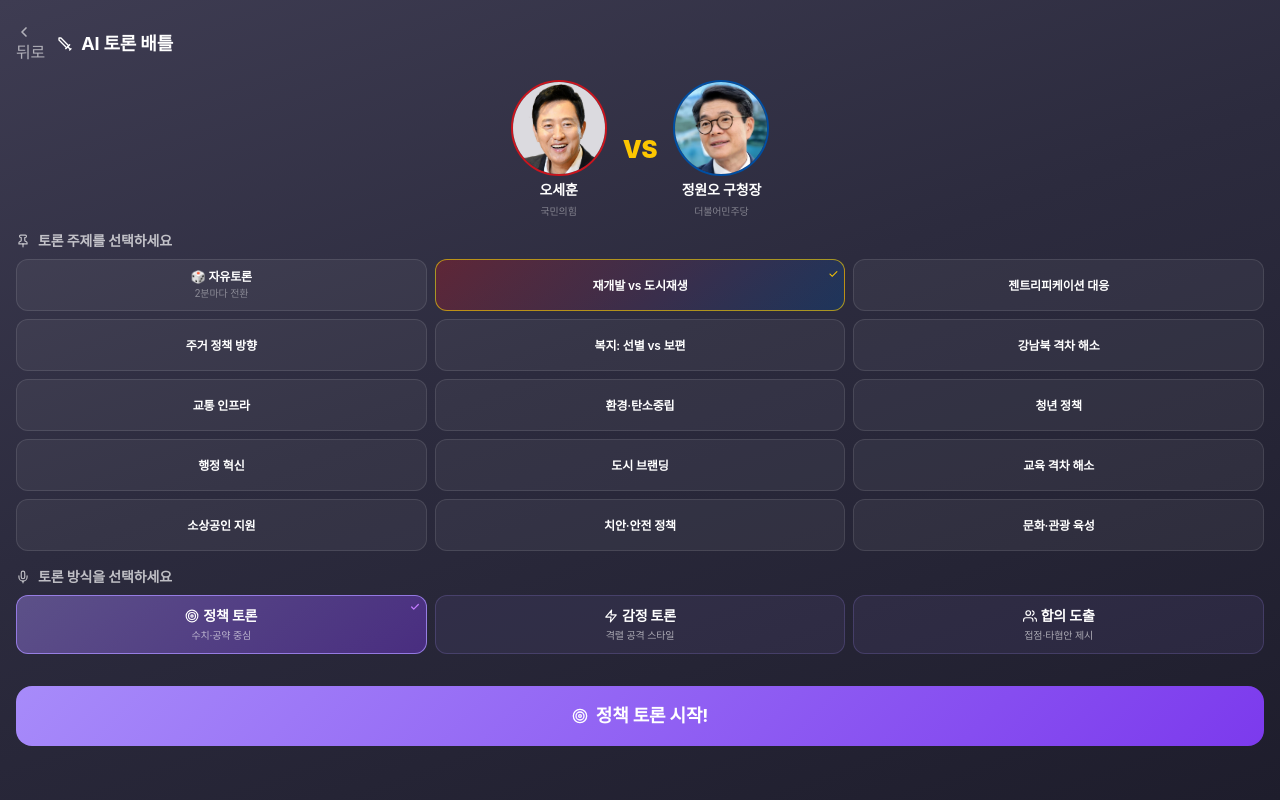
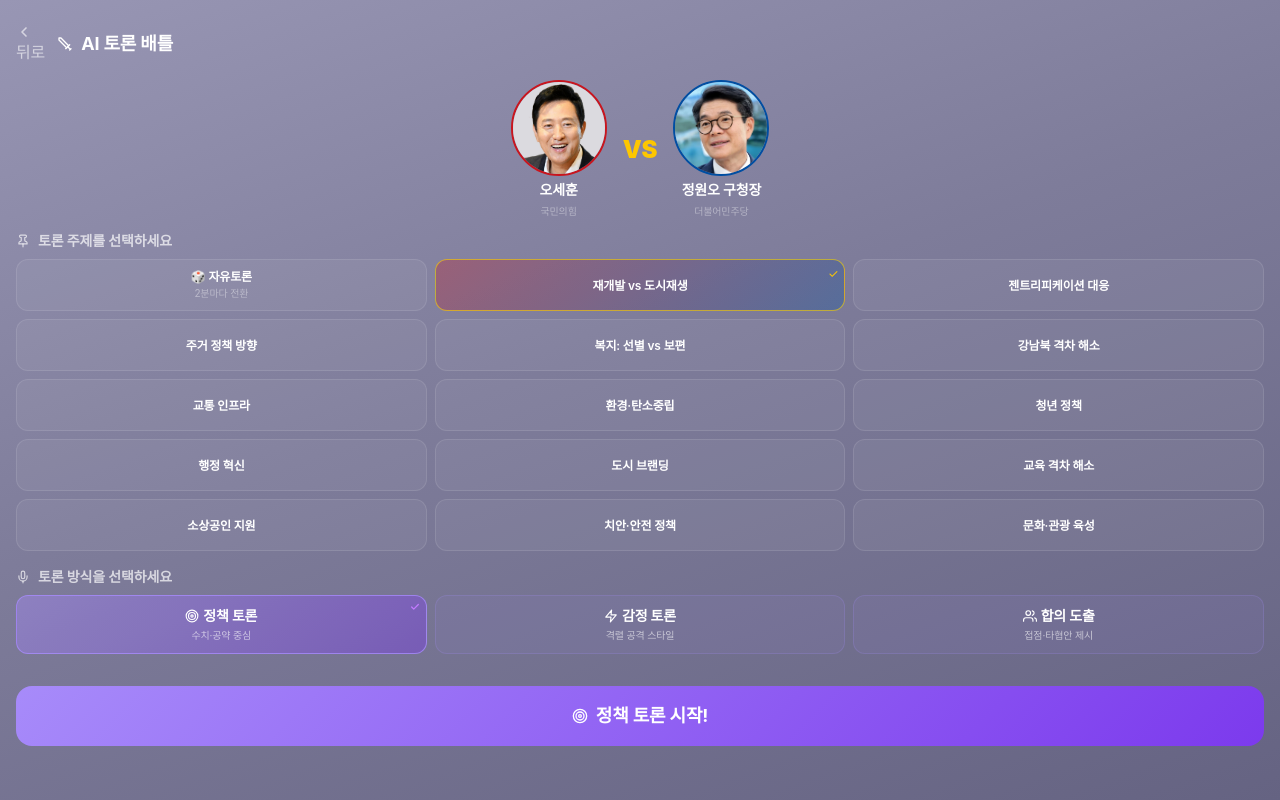
Before and after one commit to seojoonkim/polichat, a React (Vite) app: page /debate in a window 1280 px wide. Built offline with nearby package versions, Linux system fonts and the light colour scheme; a web font is replaced by a local one.

Commit message:
fix: much lighter pastel lavender bg for both debate screens

```diff
--- a/src/components/debate/DebateView.tsx
+++ b/src/components/debate/DebateView.tsx
@@ -441,7 +441,7 @@ export default function DebateView() {
 
   if (phase === 'setup') {
     return (
-      <div className="fixed inset-0 flex flex-col overflow-y-auto" style={{ background: 'linear-gradient(160deg, #3e3c52 0%, #2c2b3e 45%, #1e1d2c 100%)' }}>
+      <div className="fixed inset-0 flex flex-col overflow-y-auto" style={{ background: 'linear-gradient(160deg, #9896b4 0%, #7e7c9a 45%, #656382 100%)' }}>
         {/* 헤더 */}
         <div
           className="flex items-center gap-3 px-4 pb-4"
@@ -649,7 +649,7 @@ export default function DebateView() {
   return (
     <div
       className="fixed inset-0 flex flex-col overflow-hidden"
-      style={{ background: 'linear-gradient(160deg, #3e3c52 0%, #2c2b3e 45%, #1e1d2c 100%)' }}
+      style={{ background: 'linear-gradient(160deg, #9896b4 0%, #7e7c9a 45%, #656382 100%)' }}
     >
       {/* 헤더 */}
       <div
```
